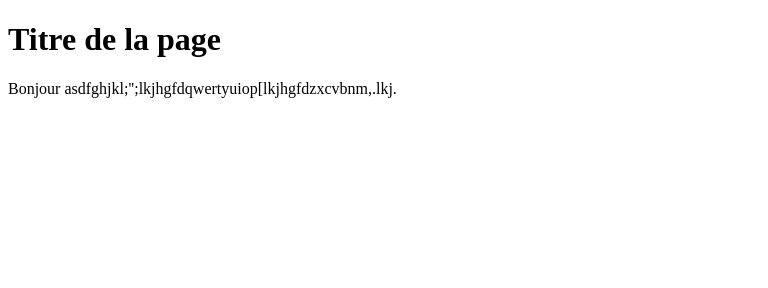
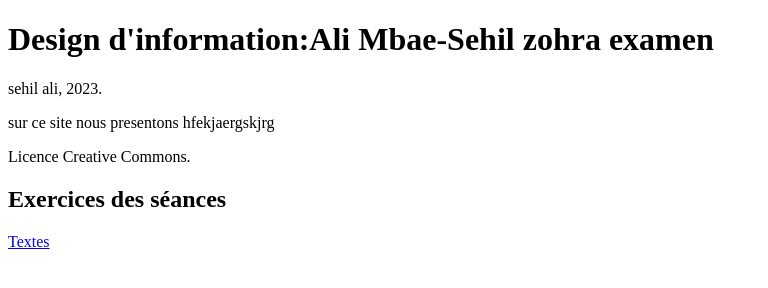
Before and after one commit to zsehil/examen, a plain HTML site: page index.html in a window 1280 px wide. Shown: the whole page, without its empty margins (0-768 px from the left). Drawn offline with Linux system fonts and the light colour scheme.

Commit message:
Update index.html

```diff
--- a/index.html
+++ b/index.html
@@ -3,11 +3,18 @@
 <head>
     <meta charset="UTF-8">
     <meta name="viewport" content="width=, initial-scale=1.0">
-    <title>Document</title>
-    <link rel="icon" href="favicon.png" size="60x60" type="image/png">
-</head>
+    <title>GSI - Design d'information: Ali Mbae-Sehil zohra examen </title>
+    </head>
 <body>
-    <h1>Titre de la page</h1>
-    <p>Bonjour asdfghjkl;'';lkjhgfdqwertyuiop[lkjhgfdzxcvbnm,.lkj.</p>
+    <h1> <i class="fa-solid fa-house"></i> </h1>
+    <h1>Design d'information:Ali Mbae-Sehil zohra examen</h1>
+    <p> sehil ali, 2023.</p>
+    <p> sur ce site nous presentons hfekjaergskjrg
+    <p>Licence Creative Commons.</p>
+    <h2>Exercices des séances</h2>
+    <p> <a href="https://github.com/zsehil/examen/blob/main/cours_gsi%20(1).pdf">Textes</a>  </p>
+    <p>
+        <i class="fa-brands fa-instagram"></i>
+    </p>
 </body>
 </html>
```
